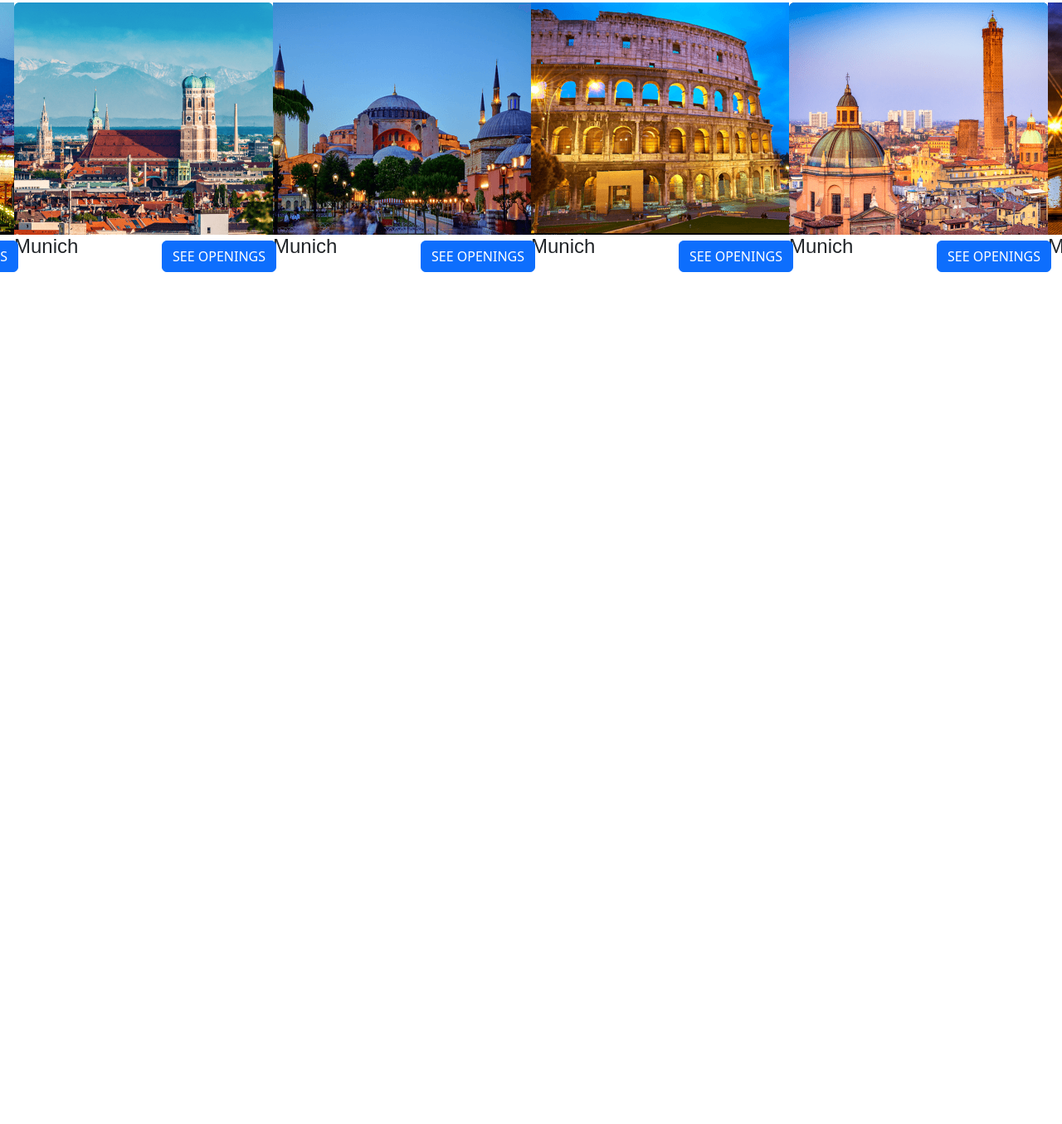
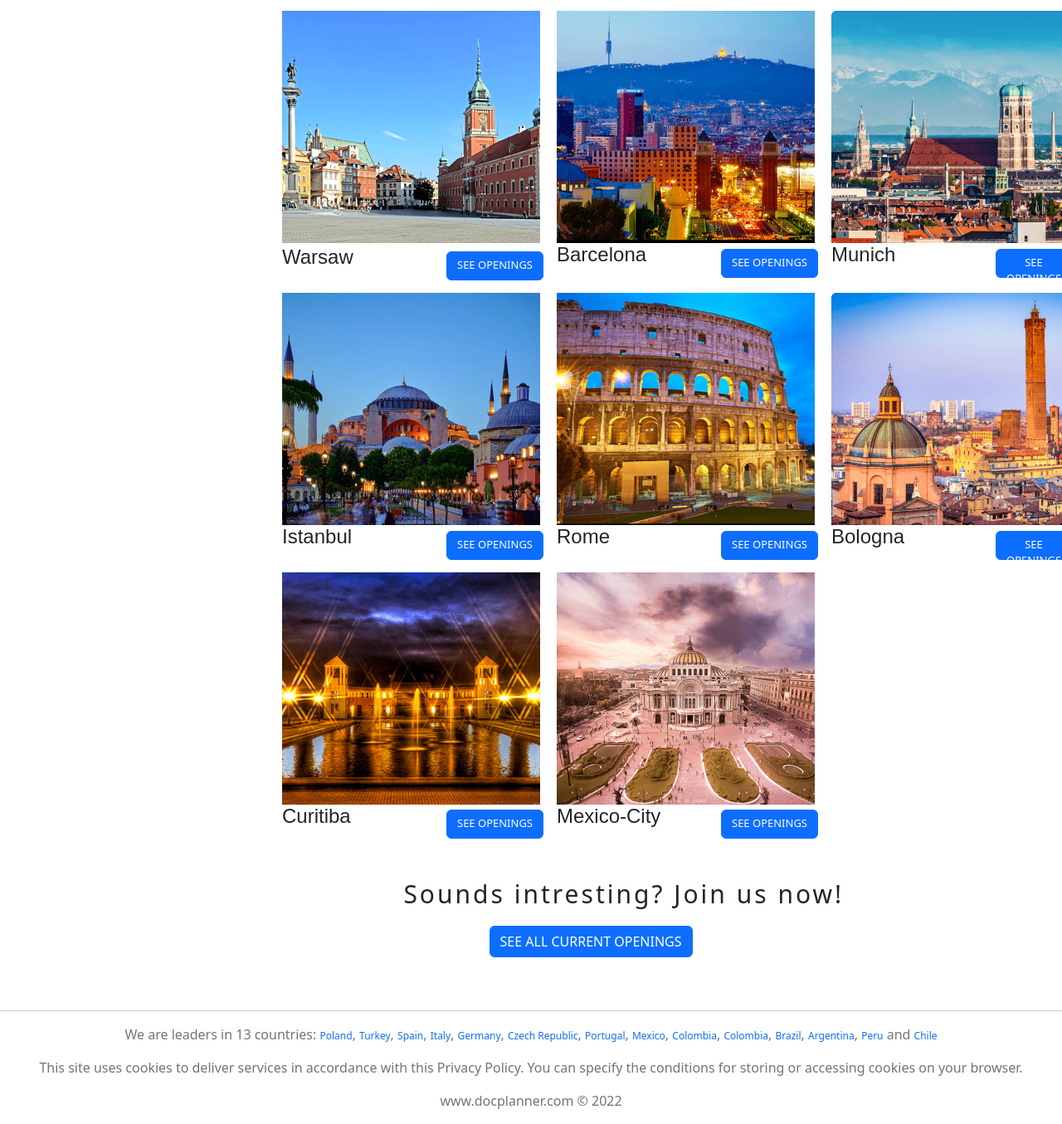
Before and after one commit to Yassinos-coder/Docplanner-Group, a plain HTML site: page index.html in a window 1280 px wide. Shown: the part 1995-3350 px from the top of the page at 83% size. Before the commit the page ends 2347 px from the top, so only its background shows below. Drawn offline with nearby package versions, Linux system fonts and the light colour scheme.

Commit message:
FINISHED LONG CHECKPOINT

```diff
--- a/assets/css/styles.css
+++ b/assets/css/styles.css
@@ -378,15 +378,91 @@ a {
 
 .another_container {
     display: flex;
-    justify-content: center;
+    margin-left: 25%;
+    padding-left: 10px;
+}
+
+.another_container p {
+    font-size: 13px;
+    text-align: center;
+}
+
+.sec_4 {
+    padding: 10px 10px;
+}
+
+.sec_5 {
+    padding: 10px 10px;
+}
+
+.sec_6 {
+    padding: 10px 10px;
+}
+
+.sec_7 {
+    padding: 10px 10px;
+}
+
+.sec_8 {
+    padding: 10px 10px;
+}
+
+.sec_9 {
+    padding: 10px 10px;
+}
+
+.sec_10 {
+    padding: 10px 10px;
+}
+
+.sec_11 {
+    padding: 10px 10px;
 }
 
 .btn1 {
-    margin-left: 178px;
+    margin-left: 198px;
     margin-top: -30px;
     position: absolute;
+    height: 35px;
 }
 
 #h3_sec_4 {
     padding-top: 3px;
 }
+
+.sec_12 {
+    margin-left: 38%;
+    margin-top: 3%;
+}
+
+.sec_12 p {
+    font-size: 30px;
+    letter-spacing: 3px;
+}
+
+.btn2 {
+    margin-left: 13%;
+}
+
+.btn1:hover {
+    color: blue;
+}
+
+.btn2:hover {
+    color: blue;
+}
+
+.hr {
+    width: 100%;
+    margin-top: 5%;
+}
+
+.footer_sec {
+    text-align: center;
+    color: #747474;
+}
+
+.footer_sec a {
+    text-decoration: none;
+    font-size: 12px;
+}
--- a/index.html
+++ b/index.html
@@ -207,43 +207,67 @@
         <div class="sec_4">
             <img src="./assets/images/warsaw.png" alt="Warsaw">
             <h4 id="h3_sec_4">Warsaw</h4>
-            <button class="btn btn1 btn-primary">SEE OPENINGS</button>
+            <button class="btn btn1 btn-primary"><p>SEE OPENINGS</p></button>
         </div>
         <div class="sec_5">
             <img src="./assets/images/barcelona.png" alt="Barcelona">
             <h4 id="h3_sec_5">Barcelona</h4>
-            <button class="btn btn1 btn-primary">SEE OPENINGS</button>
+            <button class="btn btn1 btn-primary"><p>SEE OPENINGS</p></button>
         </div>
         <div class="sec_6">
             <img src="./assets/images/munich.png" alt="Munich">
             <h4 id="h3_sec_6">Munich</h4>
-            <button class="btn btn1 btn-primary">SEE OPENINGS</button>
-        </div> <br>
+            <button class="btn btn1 btn-primary"><p>SEE OPENINGS</p></button>
+        </div>
+    </div>
+    <div class="another_container">
         <div class="sec_7">
             <img src="./assets/images/istanbul.png" alt="Istanbul">
-            <h4 id="h3_sec_7">Munich</h4>
-            <button class="btn btn1 btn-primary">SEE OPENINGS</button>
+            <h4 id="h3_sec_7">Istanbul</h4>
+            <button class="btn btn1 btn-primary"><p>SEE OPENINGS</p></button>
         </div>
         <div class="sec_8">
             <img src="./assets/images/rome.png" alt="Rome">
-            <h4 id="h3_sec_8">Munich</h4>
-            <button class="btn btn1 btn-primary">SEE OPENINGS</button>
+            <h4 id="h3_sec_8">Rome</h4>
+            <button class="btn btn1 btn-primary"><p>SEE OPENINGS</p></button>
         </div>
         <div class="sec_9">
             <img src="./assets/images/bologna.png" alt="Bologna">
-            <h4 id="h3_sec_9">Munich</h4>
-            <button class="btn btn1 btn-primary">SEE OPENINGS</button>
-        </div><br>
+            <h4 id="h3_sec_9">Bologna</h4>
+            <button class="btn btn1 btn-primary"><p>SEE OPENINGS</p></button>
+        </div>
+    </div>
+    <div class="another_container">
         <div class="sec_10">
             <img src="./assets/images/curitiba.png" alt="Curitiba">
-            <h4 id="h3_sec_10">Munich</h4>
-            <button class="btn btn1 btn-primary">SEE OPENINGS</button>
+            <h4 id="h3_sec_10">Curitiba</h4>
+            <button class="btn btn1 btn-primary"><p>SEE OPENINGS</p></button>
         </div>
         <div class="sec_11">
             <img src="./assets/images/mexico-city.png" alt="Mexico-City">
-            <h4 id="h3_sec_11">Munich</h4>
-            <button class="btn btn1 btn-primary">SEE OPENINGS</button>
+            <h4 id="h3_sec_11">Mexico-City</h4>
+            <button class="btn btn1 btn-primary"><p>SEE OPENINGS</p></button>
         </div>
+    </div>
+    <div class="sec_12">
+        <p>Sounds intresting? Join us now!</p>
+        <button class="btn btn2 btn-primary"> SEE ALL CURRENT OPENINGS </button>
+    </div>
+    <hr class="hr">
+    <div class="footer_sec">
+        <footer>
+            <div>
+                <p>We are leaders in 13 countries: <a href="">Poland</a>, <a href="">Turkey</a>, <a href="">Spain</a>, <a href="">Italy</a>, <a href="">Germany</a>, <a href="">Czech Republic</a>, <a href="">Portugal</a>, <a href="">Mexico</a>, <a href="">Colombia</a>,
+                    <a href="">Colombia</a>, <a href="">Brazil</a>, <a href="">Argentina</a>, <a href="">Peru</a> and <a href="">Chile</a>
+                </p>
+            </div>
+            <div>
+                <p>This site uses cookies to deliver services in accordance with this Privacy Policy. You can specify the conditions for storing or accessing cookies on your browser.</p>
+            </div>
+            <div>
+                <p>www.docplanner.com © 2022</p>
+            </div>
+        </footer>
     </div>
     <!-- THIS CODE IS A MESS OUPS SORRY -->
 </body>
```
